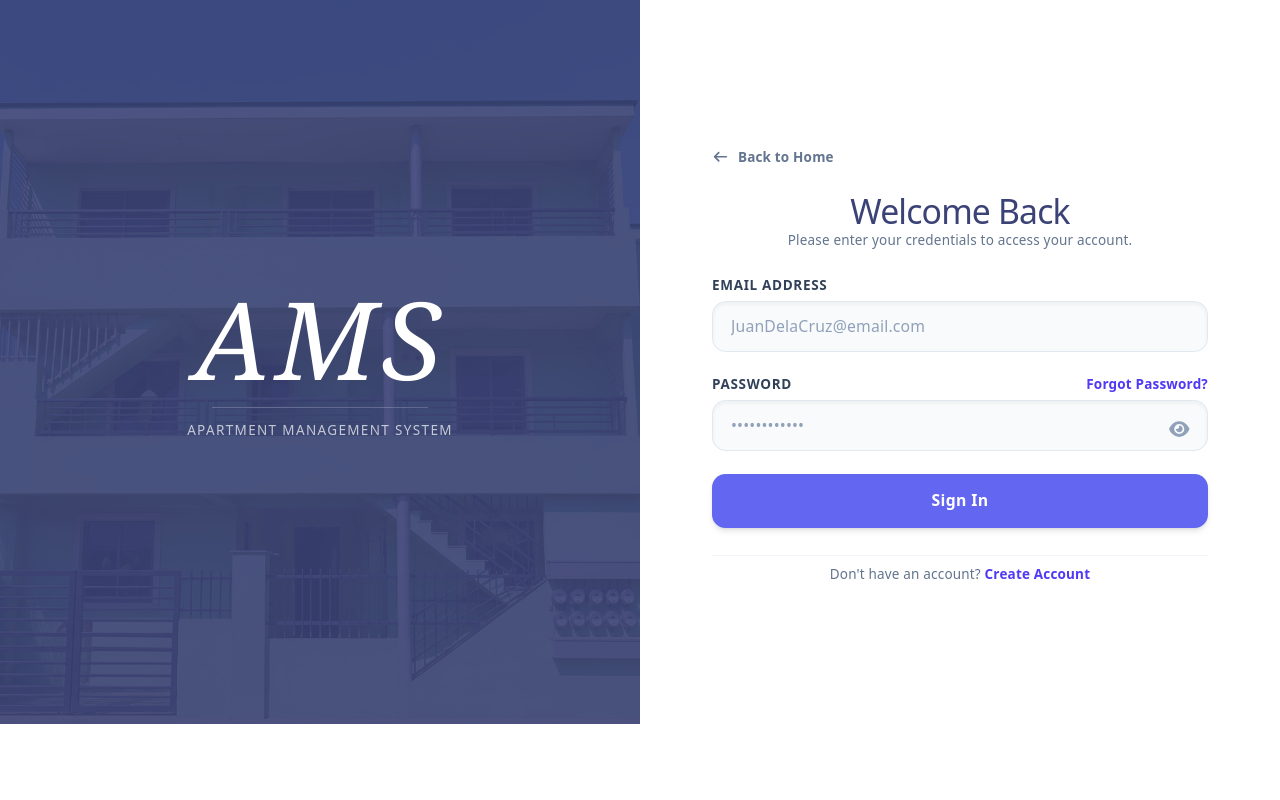
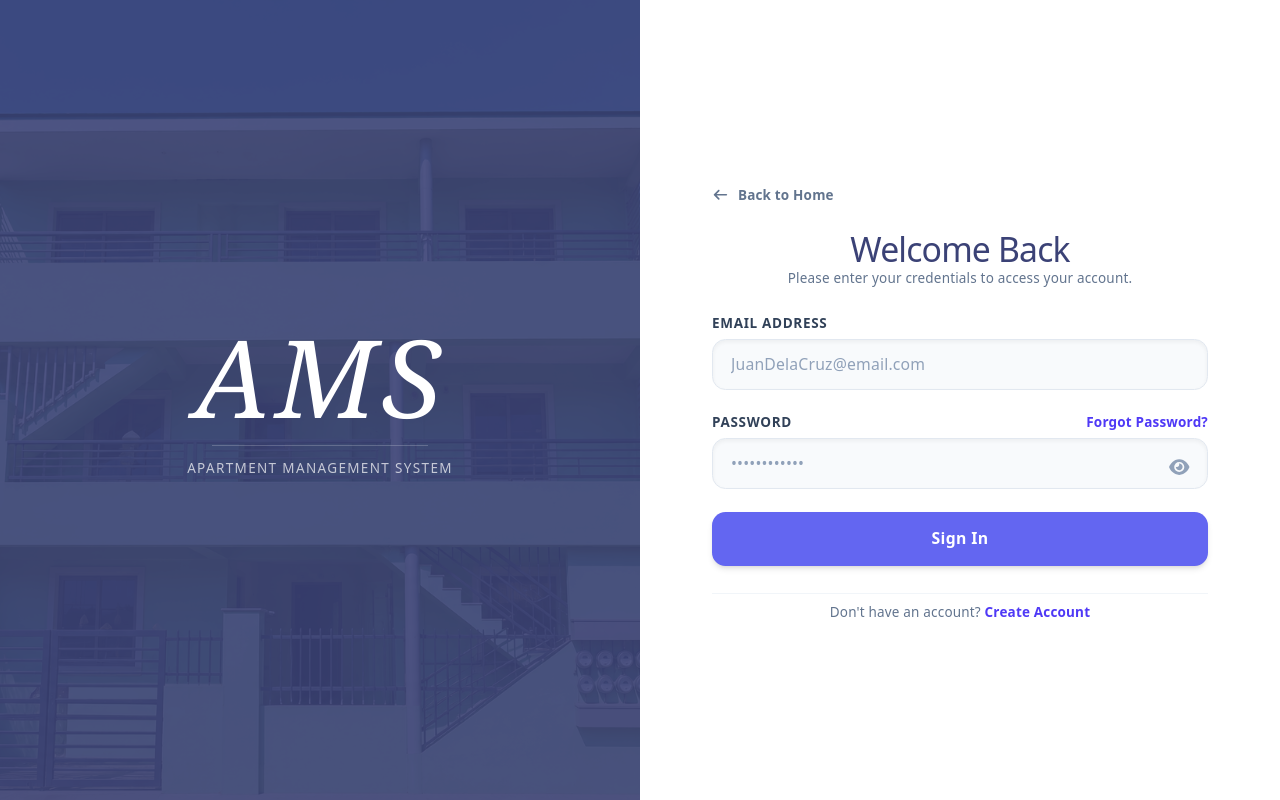
Before and after one commit to Keonbe/ApartmentManagementSystem_React, a React (Vite) app in the folder ams-react/: page /login in a window 1280 px wide. Built offline with nearby package versions, Linux system fonts and the light colour scheme; no server answers; a web font is replaced by a local one.

Commit message:
fix(Login, Registration): update min-height styles for better mobile support

```diff
--- a/ams-react/src/UserPages/Login.jsx
+++ b/ams-react/src/UserPages/Login.jsx
@@ -71,7 +71,7 @@ export default function Login({ onRegisterRedirect, onAdminRedirect, onHomeRedir
     };
 
     return (
-        <div className="login-page-root min-h-screen w-full grid grid-cols-1 md:grid-cols-12 overflow-hidden bg-slate-50 text-left">
+        <div className="login-page-root min-h-[100vh] min-h-[100dvh] w-full grid grid-cols-1 md:grid-cols-12 overflow-hidden bg-white text-left">
             <style>
                 {`
           @import url('https://fonts.googleapis.com/css2?family=Playfair+Display:ital,wght@1,700&display=swap');
--- a/ams-react/src/UserPages/Registration.jsx
+++ b/ams-react/src/UserPages/Registration.jsx
@@ -58,7 +58,7 @@ export default function Registration({ onLoginRedirect, onHomeRedirect }) {
     };
 
     return (
-        <div className="registration-page-root min-h-screen w-full grid grid-cols-1 md:grid-cols-12 overflow-hidden bg-slate-50 text-left">
+        <div className="registration-page-root min-h-screen w-full grid grid-cols-1 md:grid-cols-12 overflow-hidden bg-white text-left">
             <style>
                 {`
             @import url('https://fonts.googleapis.com/css2?family=Playfair+Display:ital,wght@1,700&display=swap');
--- a/ams-react/src/assets/styles/animations.user.css
+++ b/ams-react/src/assets/styles/animations.user.css
@@ -185,9 +185,8 @@
    ZONE C — viewport sizing, touch ergonomics, reduced motion
    --------------------------------------------------------- */
 
-/* dvh accounts for mobile browser toolbars. Unlayered, so this
-   beats the Tailwind min-h-[calc(100vh-76px)] arbitrary value
-   without needing !important. */
+/* dvh accounts for mobile browser toolbars. Site pages exclude the 76px
+   header; standalone login and registration pages use the full viewport. */
 .my-room-root,
 .pay-bills-root,
 .maintenance-root,
@@ -198,8 +197,6 @@
 .my-requests-root,
 .user-utilities-root,
 .home-hero,
-.login-page-root,
-.registration-page-root,
 .inquiry-root,
 .payment-upload-root,
 .rent-app-root,
@@ -215,6 +212,12 @@
   overflow-x: hidden;
 }
 
+.login-page-root,
+.registration-page-root {
+  min-height: 100dvh;
+  overflow-x: hidden;
+}
+
 @supports not (height: 100dvh) {
   .my-room-root,
   .pay-bills-root,
@@ -226,8 +229,6 @@
   .my-requests-root,
   .user-utilities-root,
   .home-hero,
-  .login-page-root,
-  .registration-page-root,
   .inquiry-root,
   .payment-upload-root,
   .rent-app-root,
@@ -240,6 +241,11 @@
   .user-visitors-root,
   .view-contract-root {
     min-height: calc(100svh - 76px);
+  }
+
+  .login-page-root,
+  .registration-page-root {
+    min-height: 100svh;
   }
 }
 
```
